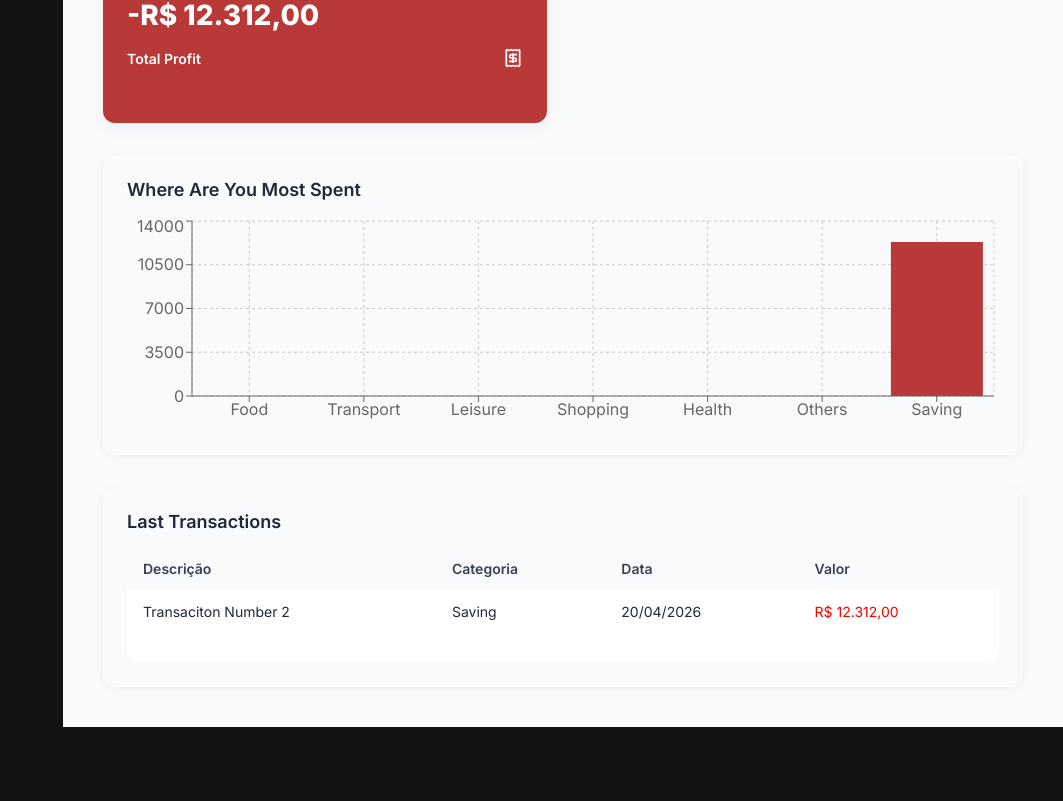
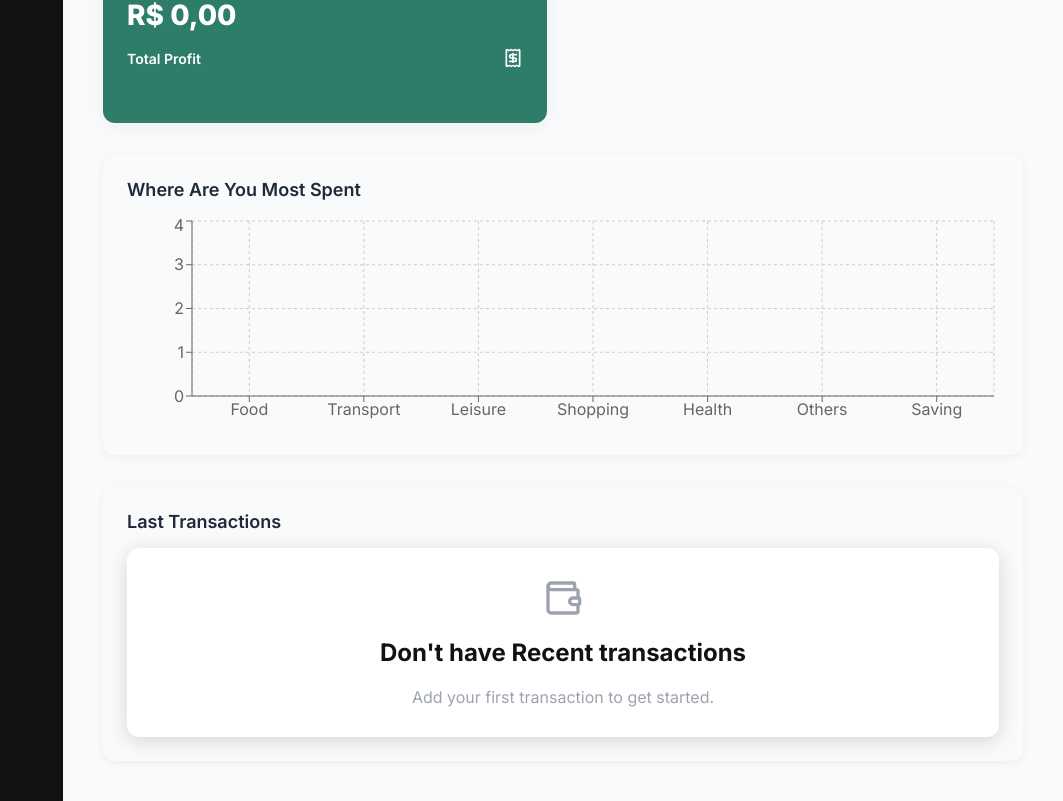
Before and after one commit to DevCarlos779/Money-Tracker, a React (Vite) app: page / in a window 1280 px wide. Shown: the part 309-1110 px from the top of the page, without its empty margins (217-1280 px from the left). Before the commit the page ends 1036 px from the top, so only its background shows below. Built offline with nearby package versions, Linux system fonts and the light colour scheme; data requests are answered from the project's data file.

Commit message:
Estilizei layout da tela SavingDetails

```diff
--- a/server.json
+++ b/server.json
@@ -1,15 +1,5 @@
 {
-  "transactions": [
-    {
-      "id": "4dppuMV5Mbg",
-      "description": "Transaciton Number 2",
-      "category": "Saving",
-      "customCategory": "",
-      "date": "Mon Apr 20 2026 18:48:36 GMT-0300 (Horário Padrão de Brasília)",
-      "amount": 12312,
-      "type": "outcome"
-    }
-  ],
+  "transactions": [],
   "savings": [
     {
       "id": "120021",
--- a/src/layout/DefaultLayoutStyles.ts
+++ b/src/layout/DefaultLayoutStyles.ts
@@ -8,11 +8,14 @@ export const Content = styled.div`
 
 export const NavBar = styled.nav`
   width: 280px;
+  min-height: 100vh;
   background-color: ${({ theme }) => theme["gray-800"]};
 `;
 
 export const Main = styled.main`
+  min-height: 100vh;
   flex: 1;
   padding: 40px;
   background-color: ${({ theme }) => theme["gray-50"]};
+  overflow-y: auto;
 `;
--- a/src/pages/Overview/components/RecentTransactionStyles.ts
+++ b/src/pages/Overview/components/RecentTransactionStyles.ts
@@ -52,3 +52,16 @@ export const Table = styled.table`
     border-bottom: none;
   }
 `;
+
+export const DontHaveTransactionsConteiner = styled.div`
+  display: flex;
+  flex-direction: column;
+  align-items: center;
+  justify-content: center;
+  gap: 20px;
+  color: ${({ theme }) => theme["gray-400"]};
+
+  h2 {
+    color: ${({ theme }) => theme.black};
+  }
+`;
--- a/src/pages/Overview/components/RecentTransactions.tsx
+++ b/src/pages/Overview/components/RecentTransactions.tsx
@@ -1,13 +1,20 @@
 import { useContext } from "react";
-import { Table, TableWrapper } from "./RecentTransactionStyles";
+import {
+  DontHaveTransactionsConteiner,
+  Table,
+  TableWrapper,
+} from "./RecentTransactionStyles";
 import { TransactionContext } from "../../../contexts/TransactionsContext";
+import { Conteiner } from "../../Transactions/components/TransactionsTableStyles";
+import { Wallet } from "lucide-react";
 
 export function RecentTransactions() {
   const { lastTransactions } = useContext(TransactionContext);
 
   return (
+    <>
+      {lastTransactions.length > 0 ? (
         <TableWrapper>
-      {lastTransactions.length > 0 ? (
           <Table>
             <thead>
               <tr>
@@ -37,9 +44,16 @@ export function RecentTransactions() {
               ))}
             </tbody>
           </Table>
+        </TableWrapper>
       ) : (
-        <h2>Don't have transactions</h2>
+        <Conteiner>
+          <DontHaveTransactionsConteiner>
+            <Wallet size={40} />
+            <h2>Don't have Recent transactions</h2>
+            <p>Add your first transaction to get started.</p>
+          </DontHaveTransactionsConteiner>
+        </Conteiner>
       )}
-    </TableWrapper>
+    </>
   );
 }
--- a/src/pages/SavingDetails/SavingDetails.tsx
+++ b/src/pages/SavingDetails/SavingDetails.tsx
@@ -3,17 +3,29 @@ import { SavingsContext, type SavingApi } from "../../contexts/SavingsContext";
 import { NavLink, useParams } from "react-router-dom";
 import {
   ContainerActionButtons,
+  DeleteButton,
+  EditButton,
   HeaderTransactionsPage,
+  IconCreditCardConteiner,
+  IconTransactionsTableConteiner,
   InfoSaving,
   Progress,
   ProgressBarContainer,
   SavingContainer,
-  SavingDetailsContainer,
+  SavingInfoConteiner,
   SavingTransactionsTableContainer,
 } from "./SavingDetailsStyles";
 import { SavingTransactionsTable } from "./components/SavingTransactionsTable";
 import { NewSavingTransactionModal } from "./components/NewSavingTransactionModal";
 import { TransactionContext } from "../../contexts/TransactionsContext";
+
+import {
+  ArrowLeft,
+  CreditCard,
+  TableOfContents,
+  Pencil,
+  Trash2,
+} from "lucide-react";
 
 export function SavingDetails() {
   const { transactions } = useContext(TransactionContext);
@@ -47,12 +59,18 @@ export function SavingDetails() {
   const actualPercentProgressBar = Math.min((actualValue / saving.meta) * 100);
 
   return (
-    <div>
+    <>
       {saving ? (
         <SavingContainer>
-          <NavLink to="/savings">Voltar</NavLink>
+          <NavLink to="/savings">
+            <ArrowLeft />
+            Voltar
+          </NavLink>
 
-          <SavingDetailsContainer>
+          <SavingInfoConteiner>
+            <IconCreditCardConteiner>
+              <CreditCard size={40} />
+            </IconCreditCardConteiner>
             <InfoSaving>
               <h1>{saving.description}</h1>
               <p>
@@ -84,23 +102,34 @@ export function SavingDetails() {
                 }).format(saving.meta - actualValue)}
               </p>
             </InfoSaving>
+          </SavingInfoConteiner>
           <SavingTransactionsTableContainer>
             <HeaderTransactionsPage>
+              <div>
+                <IconTransactionsTableConteiner>
+                  <TableOfContents />
+                </IconTransactionsTableConteiner>
                 <h1>Transactions</h1>
+              </div>
 
               <NewSavingTransactionModal saving={saving} />
             </HeaderTransactionsPage>
             <SavingTransactionsTable saving={saving} />
           </SavingTransactionsTableContainer>
           <ContainerActionButtons>
-              <button>editar</button>
-              <button>excluir</button>
+            <EditButton>
+              <Pencil />
+              editar
+            </EditButton>
+            <DeleteButton>
+              <Trash2 />
+              excluir
+            </DeleteButton>
           </ContainerActionButtons>
-          </SavingDetailsContainer>
         </SavingContainer>
       ) : (
         <h1>Carregando...</h1>
       )}
-    </div>
+    </>
   );
 }
--- a/src/pages/SavingDetails/SavingDetailsStyles.ts
+++ b/src/pages/SavingDetails/SavingDetailsStyles.ts
@@ -1,41 +1,72 @@
 import styled from "styled-components";
 
 export const SavingContainer = styled.div`
-  background-color: blue;
+  overflow: hidden;
   width: 100%;
-  height: 90vh;
+  min-height: 100%;
   padding: 24px;
   border-radius: 12px;
   display: flex;
   flex-direction: column;
   gap: 32px;
   color: ${({ theme }) => theme.white};
+
+  a {
+    text-decoration: none;
+    color: ${({ theme }) => theme["green-500"]};
+    font-weight: bold;
+
+    display: flex;
+    align-items: center;
+    justify-content: flex-start;
+    gap: 10px;
+  }
+
+  a:hover {
+    color: ${({ theme }) => theme["green-700"]};
+  }
 `;
 
-export const SavingDetailsContainer = styled.div`
-  overflow: hidden;
-  flex: 1;
-  background-color: ${({ theme }) => theme.black};
+export const SavingInfoConteiner = styled.div`
+  width: 100%;
+  background-color: ${({ theme }) => theme["green-700"]};
   border: 2px solid ${({ theme }) => theme.white};
   border-radius: 12px;
-  padding: 24px;
+  padding: 20px;
+  display: flex;
+  align-items: flex-start;
+  justify-content: center;
+  gap: 20px;
+`;
+
+export const IconCreditCardConteiner = styled.div`
+  border-radius: 50%;
+  background-color: ${({ theme }) => theme["green-500"]};
+  color: ${({ theme }) => theme.white};
   display: flex;
   align-items: center;
-  gap: 24px;
-  flex-direction: column;
+  justify-content: center;
+  padding: 20px;
 `;
 
 export const InfoSaving = styled.div`
-  width: 100%;
-  height: 200px;
-  background-color: ${({ theme }) => theme.black};
-  border: 2px solid ${({ theme }) => theme.white};
-  border-radius: 12px;
-  padding: 15px;
+  flex: 1;
   display: flex;
   align-items: flex-start;
-  justify-content: space-around;
+  justify-content: center;
+  padding: 10px;
+  gap: 15px;
   flex-direction: column;
+
+  h1 {
+    color: ${({ theme }) => theme.white};
+    font-size: 30px;
+  }
+
+  p {
+    color: ${({ theme }) => theme["gray-300"]};
+    font-size: 16px;
+  }
 `;
 
 export const SavingTransactionsTableContainer = styled.div`
@@ -44,17 +75,19 @@ export const SavingTransactionsTableContainer = styled.div`
   overflow: hidden;
   width: 100%;
   flex: 1;
-  background-color: ${({ theme }) => theme.black};
   border: 2px solid ${({ theme }) => theme.white};
   border-radius: 12px;
-  padding: 15px;
+  background: ${({ theme }) => theme.white};
+  box-shadow: 0 4px 20px rgba(0, 0, 0, 0.15);
+  padding: 24px;
 `;
 
 export const HeaderTransactionsPage = styled.div`
   display: flex;
   align-items: center;
   justify-content: space-between;
-  padding: 10px 0;
+  padding: 24px;
+  color: ${({ theme }) => theme.black};
 
   button {
     padding: 10px 16px;
@@ -68,10 +101,27 @@ export const HeaderTransactionsPage = styled.div`
   }
 
   button:hover {
-    background-color: ${({ theme }) => theme["green-300"]};
+    background-color: ${({ theme }) => theme["green-700"]};
     border: 2px solid ${({ theme }) => theme["green-500"]};
     color: ${({ theme }) => theme.white};
   }
+
+  div {
+    display: flex;
+    align-items: center;
+    justify-content: center;
+    gap: 12px;
+  }
+`;
+
+export const IconTransactionsTableConteiner = styled.div`
+  border-radius: 12px;
+  background-color: ${({ theme }) => theme["green-500"]};
+  color: ${({ theme }) => theme.white};
+  display: flex;
+  align-items: center;
+  justify-content: center;
+  padding: 15px;
 `;
 
 export const ContainerActionButtons = styled.div`
@@ -81,10 +131,41 @@ export const ContainerActionButtons = styled.div`
   display: flex;
   align-items: center;
   justify-content: center;
+`;
 
-  button {
-    flex: 1;
-    padding: 10px 20px;
+export const Button = styled.button`
+  flex: 1;
+  padding: 20px 20px;
+  display: flex;
+  align-items: center;
+  justify-content: center;
+  gap: 10px;
+  border-radius: 6px;
+  font-size: 16px;
+  font-weight: bold;
+  cursor: pointer;
+  color: ${({ theme }) => theme["gray-300"]};
+
+  &:hover {
+    color: ${({ theme }) => theme.white};
+  }
+`;
+
+export const EditButton = styled(Button)`
+  background-color: ${({ theme }) => theme["green-500"]};
+  border: 2px solid ${({ theme }) => theme["green-700"]};
+
+  &:hover {
+    background-color: ${({ theme }) => theme["green-700"]};
+  }
+`;
+
+export const DeleteButton = styled(Button)`
+  background-color: ${({ theme }) => theme["red-500"]};
+  border: 2px solid ${({ theme }) => theme["red-700"]};
+
+  &:hover {
+    background-color: ${({ theme }) => theme["red-700"]};
   }
 `;
 
@@ -92,7 +173,7 @@ export const ProgressBarContainer = styled.div`
   position: relative;
   width: 100%;
   height: 10px;
-  background-color: ${({ theme }) => theme["gray-300"]};
+  background-color: ${({ theme }) => theme["gray-350"]};
   border-radius: 8px;
 `;
 
@@ -101,7 +182,7 @@ interface ProgressProps {
 }
 
 export const Progress = styled.div<ProgressProps>`
-  background-color: ${({ theme }) => theme["green-700"]};
+  background-color: ${({ theme }) => theme["green-500"]};
   position: relative;
   width: ${({ progress }) => progress}%;
   height: 10px;
--- a/src/pages/SavingDetails/components/SavingTransactionsTable.tsx
+++ b/src/pages/SavingDetails/components/SavingTransactionsTable.tsx
@@ -1,5 +1,6 @@
 import {
   DeleteButton,
+  DontHaveTransactionsConteiner,
   Table,
   TableWrapper,
 } from "./SavingTransactionsTableStyles";
@@ -8,7 +9,7 @@ import {
   type TransactionApi,
 } from "../../../contexts/TransactionsContext";
 import { useContext } from "react";
-import { Trash2 } from "lucide-react";
+import { Trash2, Wallet } from "lucide-react";
 import { type SavingApi } from "../../../contexts/SavingsContext";
 import { EditSavingTransactionModal } from "./EditSavingTransactionModal";
 
@@ -74,7 +75,11 @@ export function SavingTransactionsTable({
           </tbody>
         </Table>
       ) : (
-        <h2>Don't have transactions</h2>
+        <DontHaveTransactionsConteiner>
+          <Wallet size={40} />
+          <h2>Don't have transactions</h2>
+          <p>Add your first transaction to get started.</p>
+        </DontHaveTransactionsConteiner>
       )}
     </TableWrapper>
   );
--- a/src/pages/SavingDetails/components/SavingTransactionsTableStyles.ts
+++ b/src/pages/SavingDetails/components/SavingTransactionsTableStyles.ts
@@ -77,6 +77,18 @@ export const Table = styled.table`
   }
 `;
 
+export const DontHaveTransactionsConteiner = styled.div`
+  display: flex;
+  flex-direction: column;
+  align-items: center;
+  justify-content: center;
+  color: ${({ theme }) => theme["gray-400"]};
+
+  h2 {
+    color: ${({ theme }) => theme.black};
+  }
+`;
+
 export const DeleteButton = styled.button`
   border-radius: 6px;
   cursor: pointer;
--- a/src/pages/Transactions/components/TransactionsTable.tsx
+++ b/src/pages/Transactions/components/TransactionsTable.tsx
@@ -1,7 +1,13 @@
-import { DeleteButton, Table, TableWrapper } from "./TransactionsTableStyles";
+import {
+  Conteiner,
+  DeleteButton,
+  DontHaveTransactionsConteiner,
+  Table,
+  TableWrapper,
+} from "./TransactionsTableStyles";
 import { TransactionContext } from "../../../contexts/TransactionsContext";
 import { useContext } from "react";
-import { Trash2 } from "lucide-react";
+import { Trash2, Wallet } from "lucide-react";
 import { EditTransactionModal } from "./EditTransactionModal";
 
 export function TransactionsTable() {
@@ -12,8 +18,9 @@ export function TransactionsTable() {
   }
 
   return (
+    <>
+      {transactions.length > 0 ? (
         <TableWrapper>
-      {transactions.length > 0 ? (
           <Table>
             <thead>
               <tr>
@@ -28,7 +35,9 @@ export function TransactionsTable() {
               {transactions.map((t) => (
                 <tr key={t.id}>
                   <td>{t.description}</td>
-                <td>{t.category != "Other" ? t.category : t.customCategory}</td>
+                  <td>
+                    {t.category != "Other" ? t.category : t.customCategory}
+                  </td>
                   <td>{new Date(t.date).toLocaleDateString("pt-BR")}</td>
                   <td
                     style={{
@@ -43,7 +52,9 @@ export function TransactionsTable() {
                   <td>
                     <div>
                       <EditTransactionModal transaction={t} />
-                    <DeleteButton onClick={() => handleDeleteTransaction(t.id)}>
+                      <DeleteButton
+                        onClick={() => handleDeleteTransaction(t.id)}
+                      >
                         <Trash2 size={20} strokeWidth={2} />
                       </DeleteButton>
                     </div>
@@ -52,9 +63,16 @@ export function TransactionsTable() {
               ))}
             </tbody>
           </Table>
+        </TableWrapper>
       ) : (
+        <Conteiner>
+          <DontHaveTransactionsConteiner>
+            <Wallet size={60} />
             <h2>Don't have transactions</h2>
+            <p>Add your first transaction to get started.</p>
+          </DontHaveTransactionsConteiner>
+        </Conteiner>
       )}
-    </TableWrapper>
+    </>
   );
 }
--- a/src/pages/Transactions/components/TransactionsTableStyles.ts
+++ b/src/pages/Transactions/components/TransactionsTableStyles.ts
@@ -3,9 +3,12 @@ import styled from "styled-components";
 export const TableWrapper = styled.div`
   flex: 1;
   overflow-y: auto;
+  display: flex;
+  align-items: start;
+  justify-content: center;
   border-radius: 12px;
   background: ${({ theme }) => theme.white};
-  box-shadow: 0 4px 20px rgba(0, 0, 0, 0.05);
+  box-shadow: 0 4px 20px rgba(0, 0, 0, 0.15);
 
   h2 {
     width: 100%;
@@ -94,3 +97,28 @@ export const DeleteButton = styled.button`
     color: ${({ theme }) => theme.white};
   }
 `;
+
+export const Conteiner = styled.div`
+  padding: 30px;
+  flex: 1;
+  overflow-y: auto;
+  display: flex;
+  align-items: center;
+  justify-content: center;
+  border-radius: 12px;
+  background: ${({ theme }) => theme.white};
+  box-shadow: 0 4px 20px rgba(0, 0, 0, 0.15);
+`;
+
+export const DontHaveTransactionsConteiner = styled.div`
+  display: flex;
+  flex-direction: column;
+  align-items: center;
+  justify-content: center;
+  gap: 25px;
+  color: ${({ theme }) => theme["gray-400"]};
+
+  h2 {
+    color: ${({ theme }) => theme.black};
+  }
+`;
--- a/src/styles/styled.d.ts
+++ b/src/styles/styled.d.ts
@@ -10,6 +10,7 @@ declare module "styled-components" {
     "red-300": string;
     "red-500": string;
     "red-600": string;
+    "red-700": string;
 
     white: string;
     black: string;
@@ -18,6 +19,7 @@ declare module "styled-components" {
     "gray-100": string;
     "gray-200": string;
     "gray-300": string;
+    "gray-350": string;
     "gray-400": string;
     "gray-500": string;
     "gray-600": string;
--- a/src/styles/theme.ts
+++ b/src/styles/theme.ts
@@ -7,6 +7,7 @@ export const theme = {
   "red-300": "#F28B8B",
   "red-500": "#D64545",
   "red-600": "#B93838",
+  "red-700": "#832828",
 
   white: "#FFFFFF",
   black: "#121212",
@@ -15,6 +16,7 @@ export const theme = {
   "gray-100": "#F3F4F6",
   "gray-200": "#E5E7EB",
   "gray-300": "#D1D5DB",
+  "gray-350": "#BFC7CF",
   "gray-400": "#9CA3AF",
   "gray-500": "#6B7280",
   "gray-600": "#4B5563",
```
Lines whose indentation alone changed are shown as unchanged.
